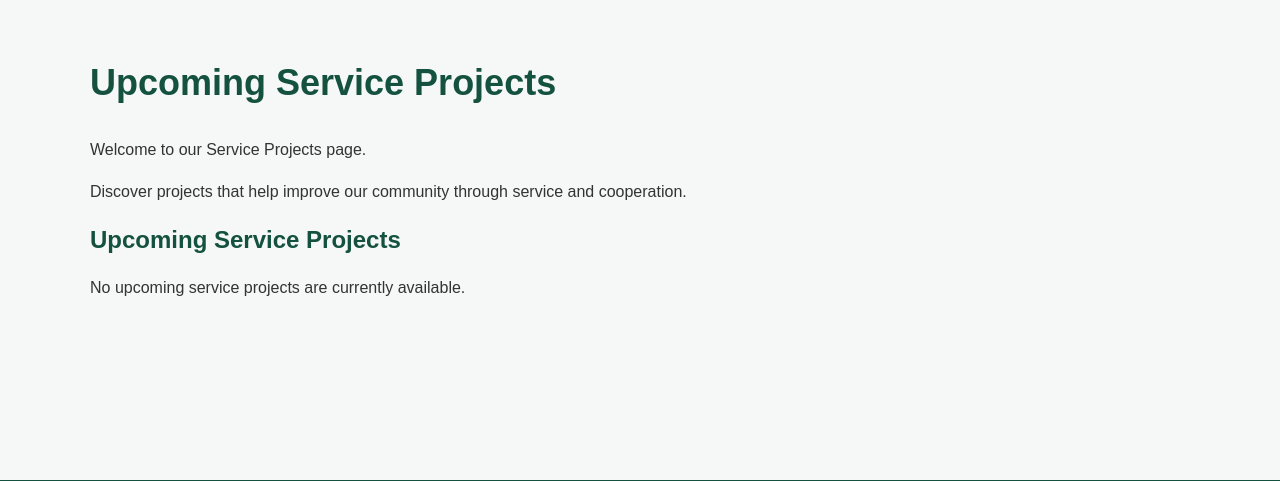
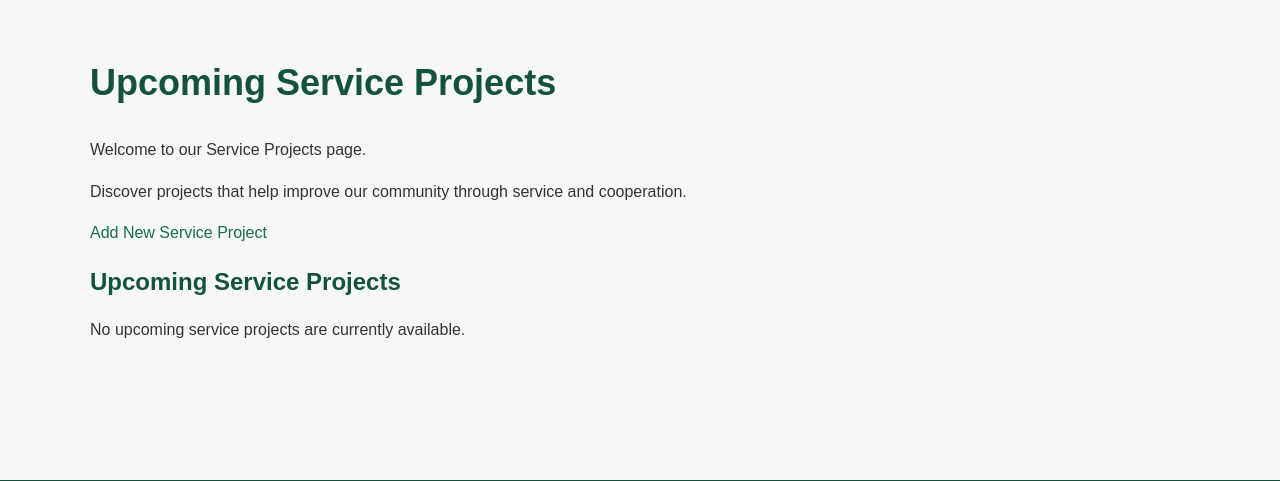
Before and after one commit to Byaruhanga649/cse-340, a Node server app: page /projects in a window 1280 px wide. Shown: the part 79-560 px from the top of the page. Run offline with Node 20, Linux system fonts and the light colour scheme; data that the repository does not hold is empty.

Commit message:
Implement new service project form and validation

```diff
--- a/src/controllers/projects.js
+++ b/src/controllers/projects.js
@@ -1,13 +1,59 @@
 import {
     getUpcomingProjects,
-    getProjectDetails
+    getProjectDetails,
+    createProject
 } from '../models/projects.js';
 
 import {
     getCategoriesByProjectId
 } from '../models/categories.js';
 
+import {
+    getAllOrganizations
+} from '../models/organizations.js';
+
+import { body, validationResult } from 'express-validator';
+
 const NUMBER_OF_UPCOMING_PROJECTS = 5;
+
+// Define validation and sanitization rules
+const projectValidation = [
+    body('title')
+        .trim()
+        .notEmpty()
+        .withMessage('Project title is required')
+        .isLength({ min: 3, max: 200 })
+        .withMessage('Project title must be between 3 and 200 characters')
+        .escape(),
+
+    body('description')
+        .trim()
+        .notEmpty()
+        .withMessage('Project description is required')
+        .isLength({ max: 1000 })
+        .withMessage('Project description cannot exceed 1000 characters')
+        .escape(),
+
+    body('location')
+        .trim()
+        .notEmpty()
+        .withMessage('Project location is required')
+        .isLength({ max: 200 })
+        .withMessage('Project location cannot exceed 200 characters')
+        .escape(),
+
+    body('date')
+        .notEmpty()
+        .withMessage('Project date is required')
+        .isDate()
+        .withMessage('Please provide a valid project date'),
+
+    body('organizationId')
+        .notEmpty()
+        .withMessage('Please select an organization')
+        .isInt()
+        .withMessage('Please select a valid organization')
+];
 
 // Display upcoming service projects
 const showProjectsPage = async (req, res) => {
@@ -47,7 +93,61 @@ const showProjectDetailsPage = async (req, res) => {
     }
 };
 
+// Display the new project form
+const showNewProjectForm = async (req, res) => {
+    try {
+        const organizations = await getAllOrganizations();
+
+        const title = 'Add New Service Project';
+
+        res.render('new-project', { title, organizations });
+
+    } catch (error) {
+        console.error('NEW PROJECT FORM ERROR:', error);
+        res.status(500).send('Unable to load the new project form.');
+    }
+};
+
+// Process the new project form
+const processNewProjectForm = async (req, res) => {
+
+    // Check for validation errors
+    const errors = validationResult(req);
+
+    if (!errors.isEmpty()) {
+        errors.array().forEach((error) => {
+            req.flash('error', error.msg);
+        });
+
+        return res.redirect('/new-project');
+    }
+
+    try {
+        const { title, description, location, date, organizationId } = req.body;
+
+        const projectId = await createProject(
+            title,
+            description,
+            location,
+            date,
+            organizationId
+        );
+
+        req.flash('success', 'Service project added successfully!');
+
+        res.redirect(`/project/${projectId}`);
+
+    } catch (error) {
+        console.error('NEW PROJECT ERROR:', error);
+        req.flash('error', 'Unable to add service project.');
+        res.redirect('/new-project');
+    }
+};
+
 export {
     showProjectsPage,
-    showProjectDetailsPage
+    showProjectDetailsPage,
+    showNewProjectForm,
+    processNewProjectForm,
+    projectValidation
 };
--- a/src/models/projects.js
+++ b/src/models/projects.js
@@ -71,8 +71,35 @@ const getProjectDetails = async (id) => {
     return result.rows.length > 0 ? result.rows[0] : null;
 };
 
+// Create a new service project
+const createProject = async (title, description, location, date, organizationId) => {
+    const query = `
+        INSERT INTO public.serviceproject
+            (title, description, pr_location, pr_date, organization_id)
+        VALUES ($1, $2, $3, $4, $5)
+        RETURNING project_id;
+    `;
+
+    const queryParams = [
+        title,
+        description,
+        location,
+        date,
+        organizationId
+    ];
+
+    const result = await db.query(query, queryParams);
+
+    if (!result.rows.length) {
+        throw new Error("Failed to create service project.");
+    }
+
+    return result.rows[0].project_id;
+};
+
 export {
     getAllProjects,
     getUpcomingProjects,
-    getProjectDetails
+    getProjectDetails,
+    createProject
 };
--- a/views/projects.ejs
+++ b/views/projects.ejs
@@ -12,7 +12,9 @@
             Discover projects that help improve our community
             through service and cooperation.
         </p>
-
+        <p>
+            <a href="/new-project">Add New Service Project</a>
+        </p>
         <h2>Upcoming Service Projects</h2>
 
         <div class="project-grid">
```
Also changed, not shown: src/routes.js (+11 -1 lines), views/new-project.ejs (added, +49 -0 lines).
